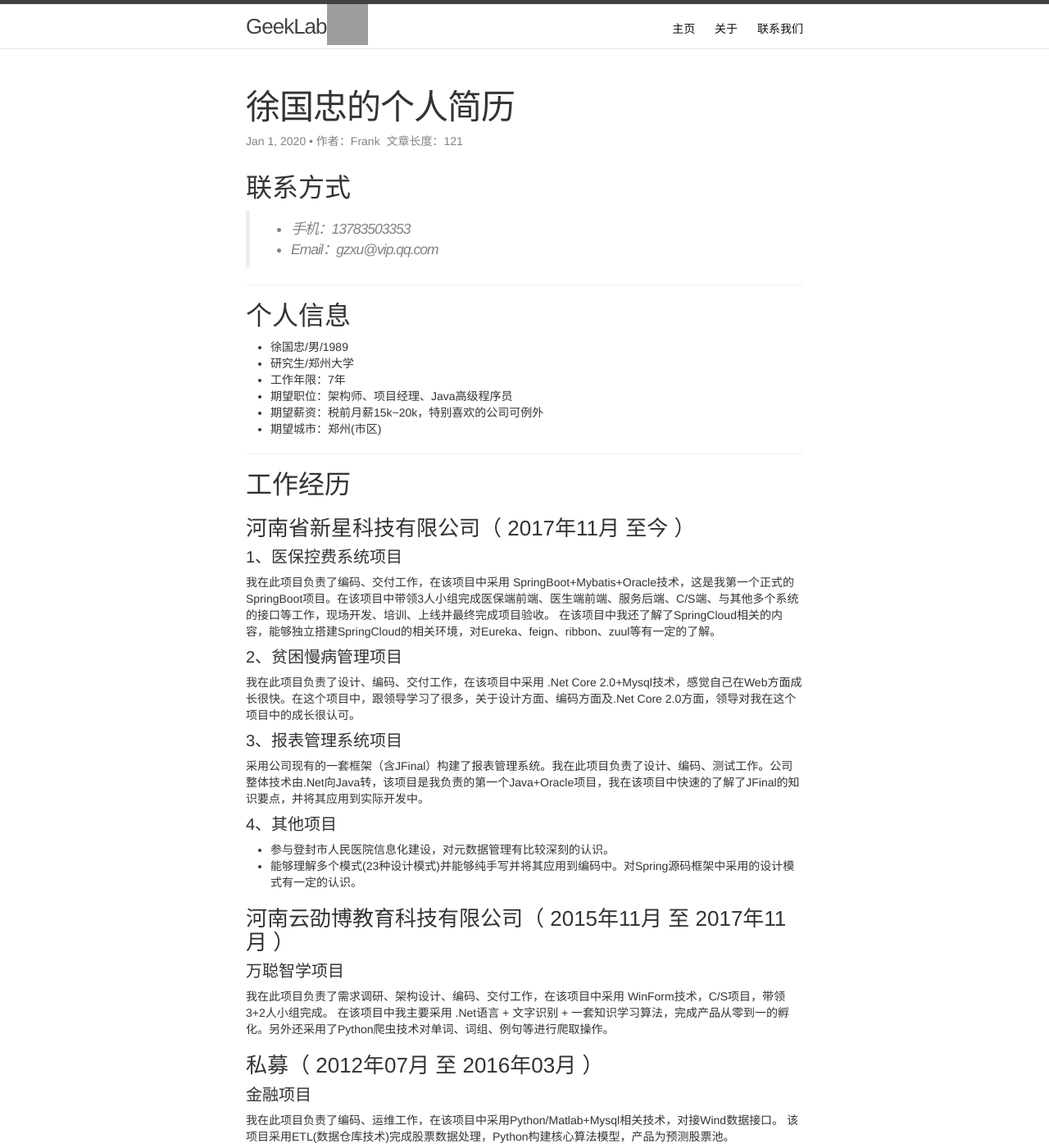
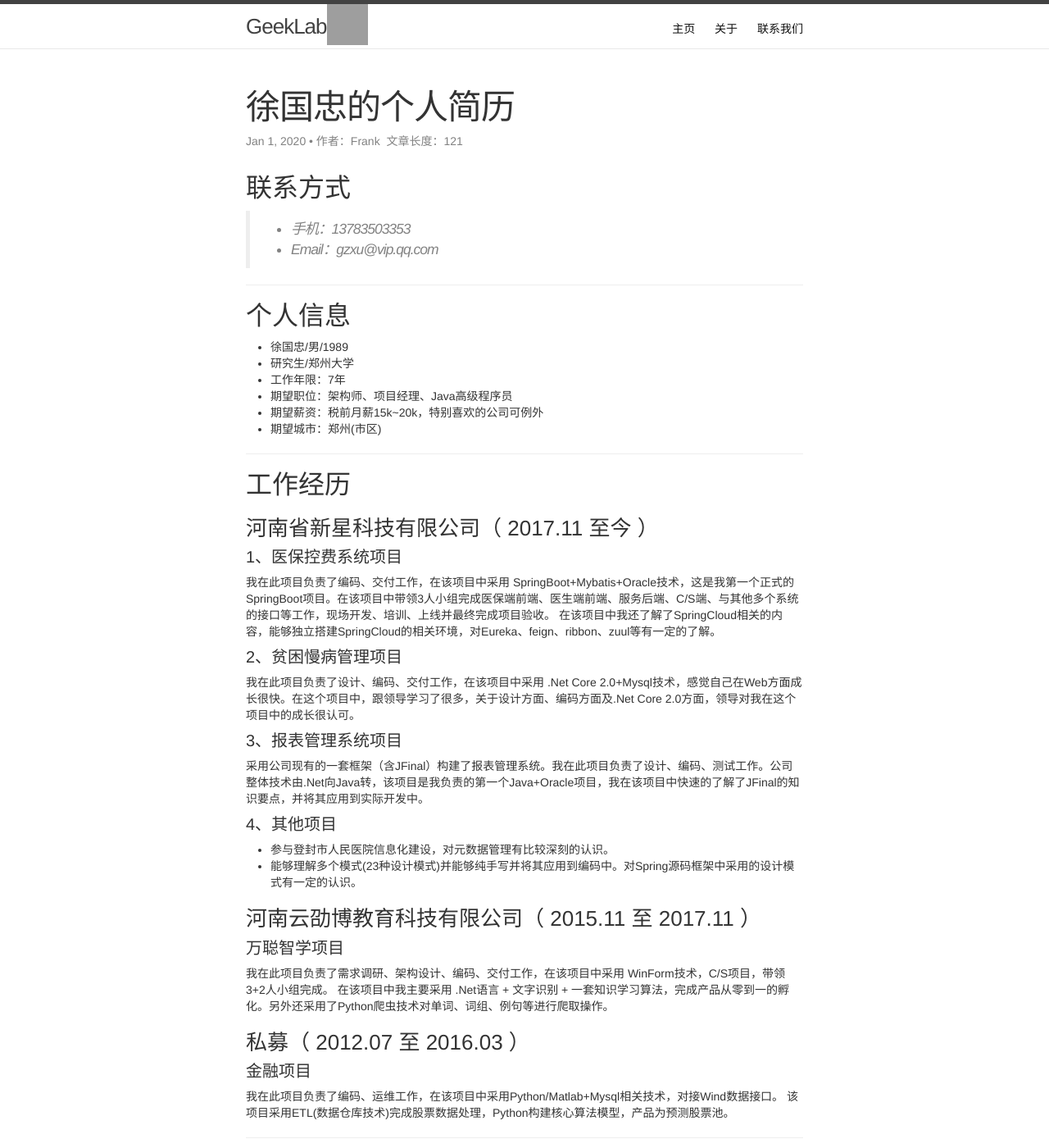
Before and after one commit to dirsky/blog, a Jekyll site: the page built from _posts/2020-01-01-cv.md, in a window 1280 px wide and 1400 px high. Shown: the whole window at 82% size. Built offline with Jekyll 4.4.1, drawn with Linux system fonts in a browser that asks for light colours; comment, search, counter and statistics services are not loaded; grey boxes are pictures that could not be loaded.

Commit message:
delete 年，月

```diff
--- a/_posts/2020-01-01-cv.md
+++ b/_posts/2020-01-01-cv.md
@@ -27,7 +27,7 @@ published: true
 
 ## 工作经历
 
-### 河南省新星科技有限公司（ 2017年11月 至今 ）
+### 河南省新星科技有限公司（ 2017.11 至今 ）
 
 #### 1、医保控费系统项目
 我在此项目负责了编码、交付工作，在该项目中采用 SpringBoot+Mybatis+Oracle技术，这是我第一个正式的SpringBoot项目。在该项目中带领3人小组完成医保端前端、医生端前端、服务后端、C/S端、与其他多个系统的接口等工作，现场开发、培训、上线并最终完成项目验收。
@@ -46,13 +46,13 @@ published: true
 - 能够理解多个模式(23种设计模式)并能够纯手写并将其应用到编码中。对Spring源码框架中采用的设计模式有一定的认识。
 
 
-### 河南云劭博教育科技有限公司（ 2015年11月 至 2017年11月 ）
+### 河南云劭博教育科技有限公司（ 2015.11 至 2017.11 ）
 
 #### 万聪智学项目
 我在此项目负责了需求调研、架构设计、编码、交付工作，在该项目中采用 WinForm技术，C/S项目，带领3+2人小组完成。
 在该项目中我主要采用 .Net语言 + 文字识别 + 一套知识学习算法，完成产品从零到一的孵化。另外还采用了Python爬虫技术对单词、词组、例句等进行爬取操作。
 
-### 私募（ 2012年07月 至 2016年03月 ）
+### 私募（ 2012.07 至 2016.03 ）
 
 #### 金融项目
 我在此项目负责了编码、运维工作，在该项目中采用Python/Matlab+Mysql相关技术，对接Wind数据接口。
```
